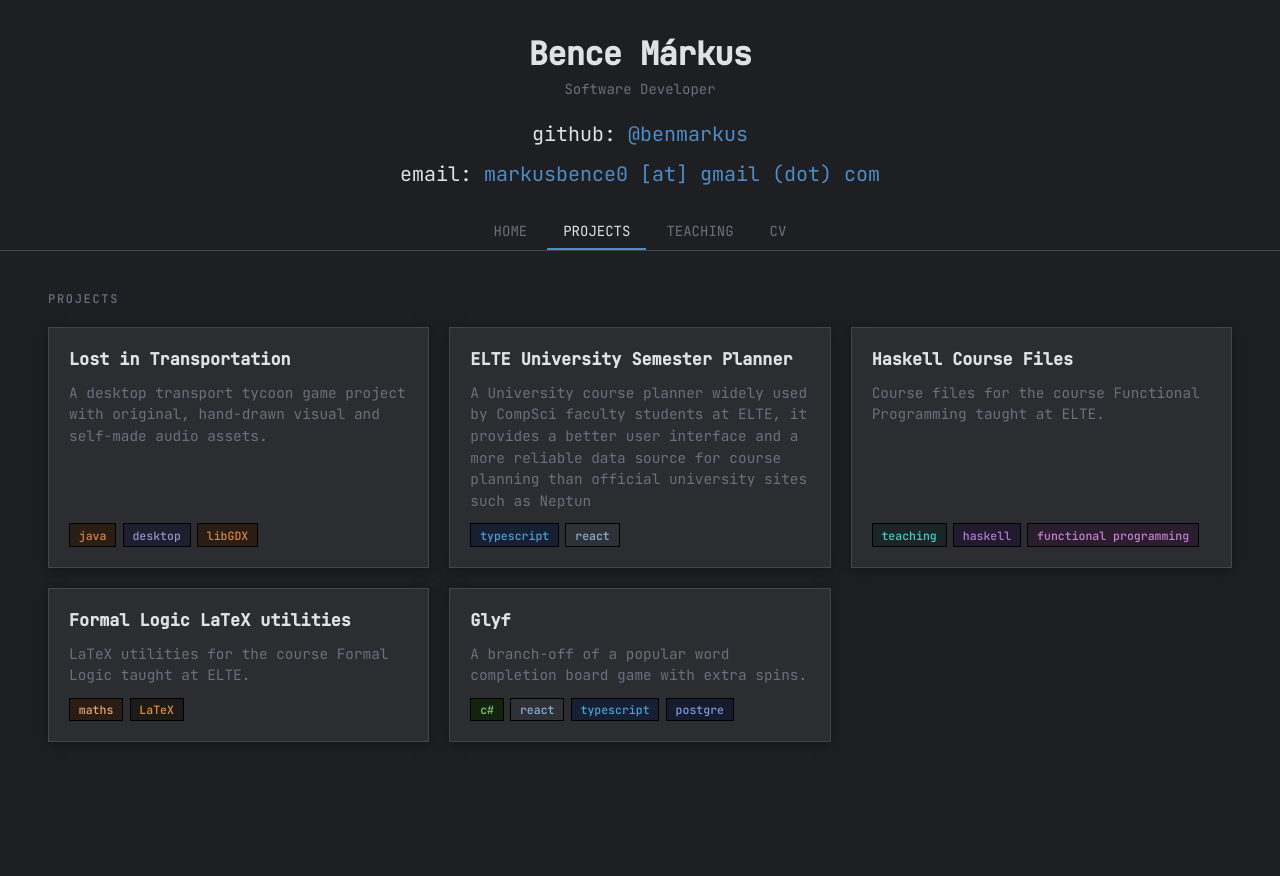
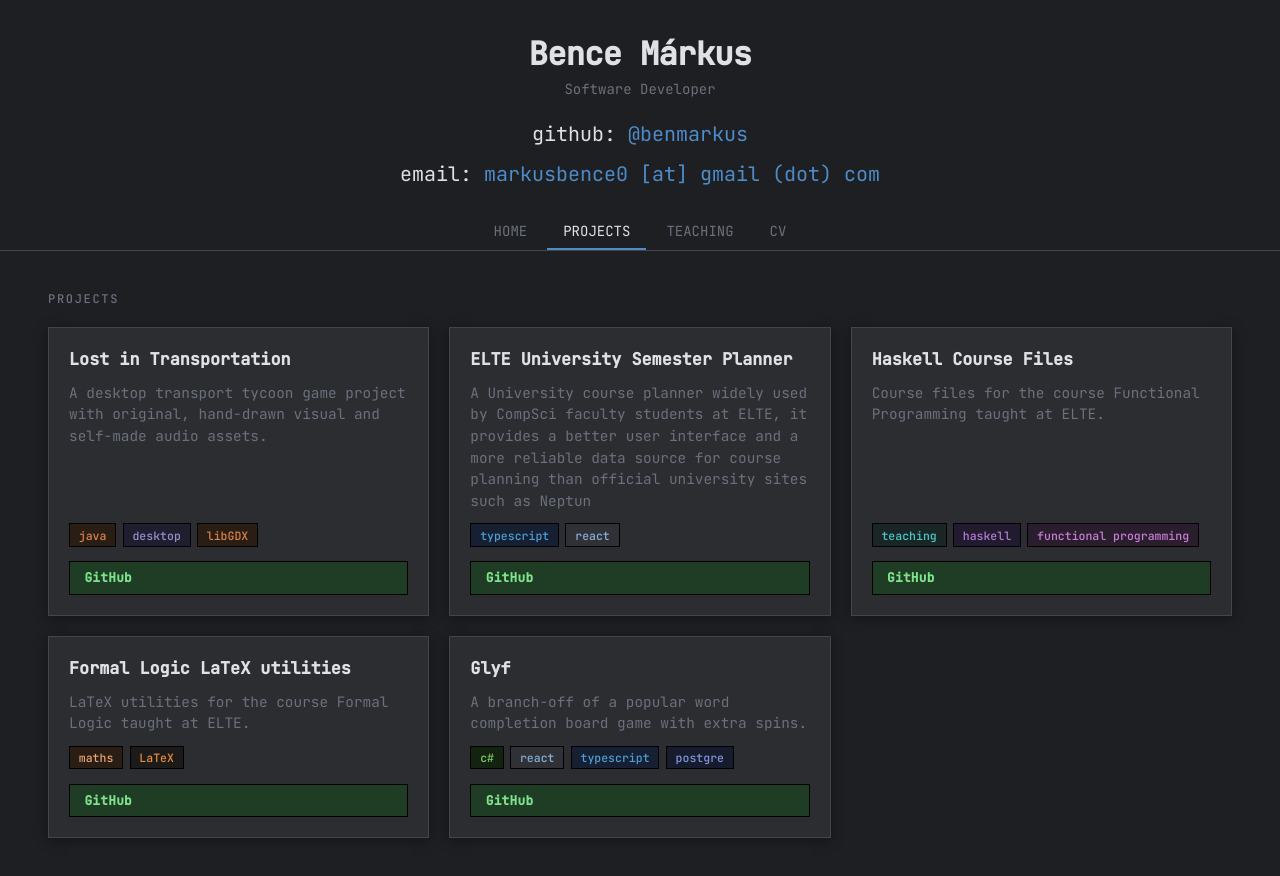
Before and after one commit to benmarkus/benmarkus.github.io, an Angular app: page /projects in a window 1280 px wide. Shown: the top 876 px of the page. Before the commit the page ends 806 px from the top, so only its background shows below. Built offline with nearby package versions, Linux system fonts and the light colour scheme.

Commit message:
add separate gh buttons to projects page

```diff
--- a/src/app/features/projects/project-card/project-card.css
+++ b/src/app/features/projects/project-card/project-card.css
@@ -12,18 +12,6 @@
   box-shadow: var(--shadow-card);
   padding: 1.25rem;
   font-family: var(--font-mono);
-  text-decoration: none;
-  color: inherit;
-  transition: background-color var(--transition-default),
-              border-color var(--transition-default),
-              box-shadow var(--transition-default);
-}
-
-.card:hover,
-.card:focus-visible {
-  background-color: var(--color-surface-hover);
-  border-color: var(--color-accent);
-  box-shadow: var(--shadow-card-hover);
 }
 
 .card-header {
@@ -57,5 +45,28 @@
 .card-tags {
   display: flex;
   flex-wrap: wrap;
+  align-items: center;
   gap: 0.4rem;
 }
+
+.card-repo {
+  flex-basis: 100%;
+  margin-top: 0.5rem;
+  background-color: #1f3d24;
+  border: 1px solid #000;
+  padding: 0.45rem 0.9rem;
+  font-family: var(--font-mono);
+  font-size: 0.8rem;
+  font-weight: 600;
+  letter-spacing: 0.02em;
+  color: #7fe38c;
+  text-decoration: none;
+  transition: background-color var(--transition-default),
+              border-color var(--transition-default);
+}
+
+.card-repo:hover,
+.card-repo:focus-visible {
+  background-color: #2a5330;
+  border-color: #7fe38c;
+}
--- a/src/app/features/projects/project-card/project-card.html
+++ b/src/app/features/projects/project-card/project-card.html
@@ -1,4 +1,4 @@
-<a class="card" [href]="project.url" target="_blank" rel="noopener noreferrer">
+<div class="card">
   <div class="card-header">
     @if (project.icon) {
       <img class="card-icon" [src]="project.icon" [alt]="project.title" />
@@ -10,5 +10,7 @@
     @for (tag of project.tags; track tag) {
       <span class="tag" [attr.data-tag]="tag">{{ tag }}</span>
     }
+    <a class="card-repo" [href]="project.url" [title]="project.url"
+       target="_blank" rel="noopener noreferrer">GitHub</a>
   </div>
-</a>
+</div>
```
